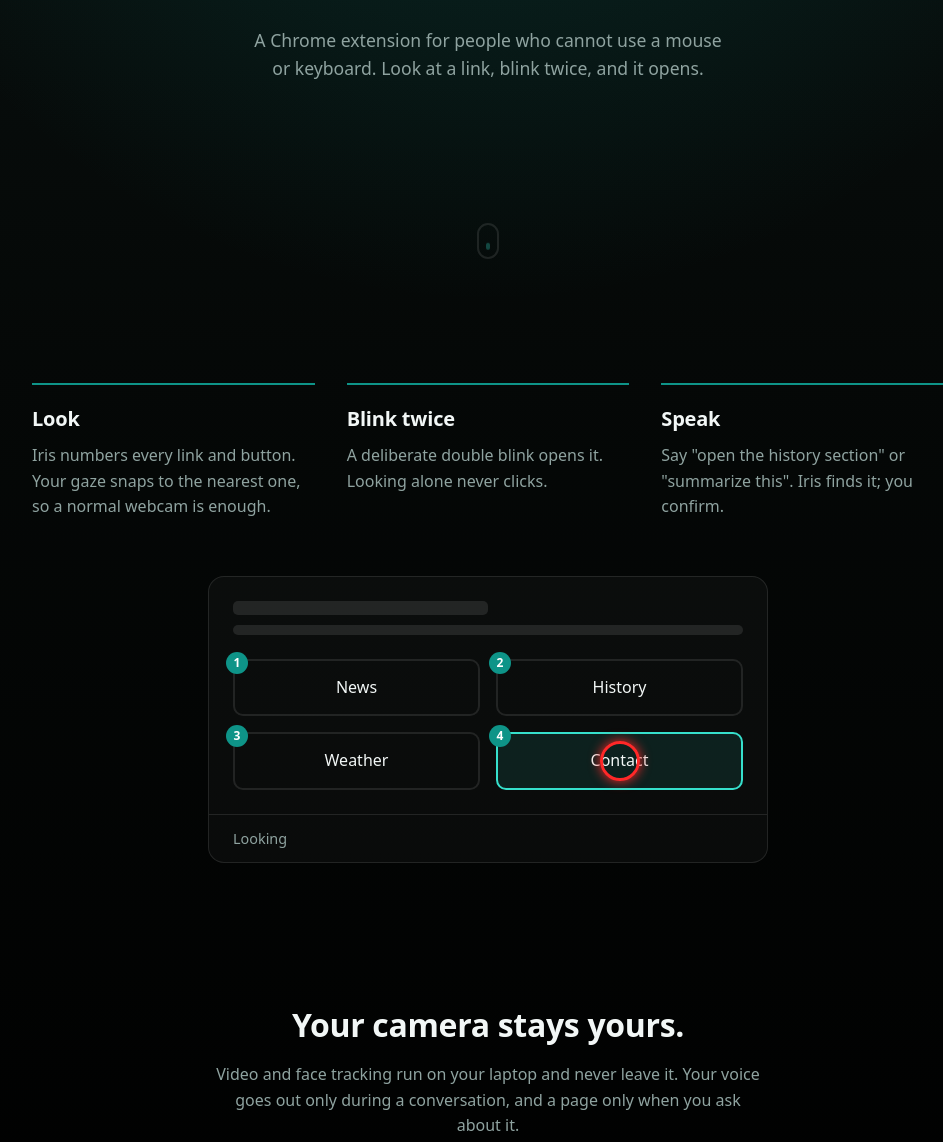
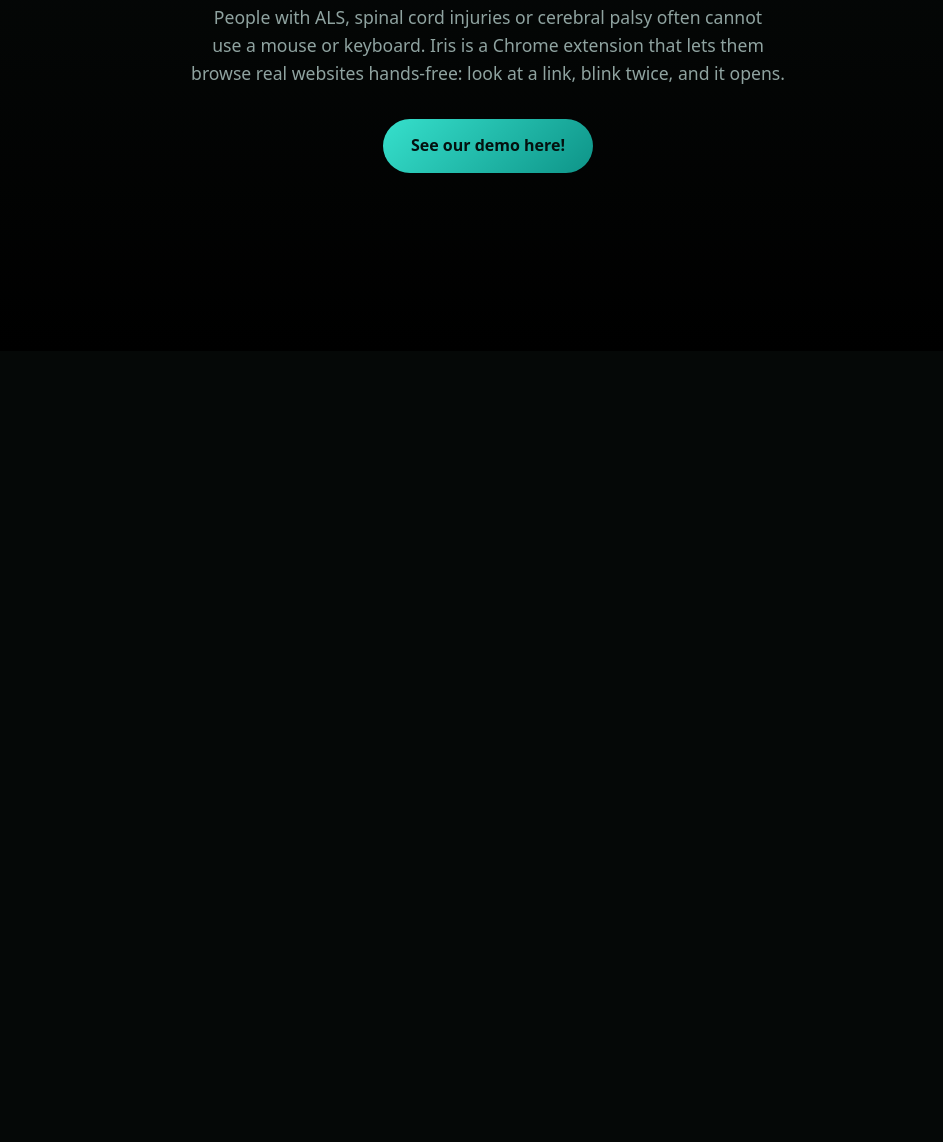
Before and after one commit to bryan3342/iris_sentinel, a browser extension: page site/index.html in a window 1280 px wide. Shown: the part 449-1591 px from the top of the page, without its empty margins (152-1095 px from the left). After the commit the page ends 800 px from the top, so only its background shows below. Drawn offline with Linux system fonts and the light colour scheme.

Commit message:
documentation:landing page with the project reason and demo link
Trims the landing page to the Iris wordmark intro, why the project exists and a
link to the Devpost demo. The script is no longer needed and is removed.

```diff
--- a/site/index.html
+++ b/site/index.html
@@ -9,9 +9,8 @@
   <link rel="stylesheet" href="styles.css">
 </head>
 <body>
-  <main>
-    <!-- Hero: the extension's opening animation. The eye appears and blinks, then "ris" pulls out of it. -->
-    <section class="hero">
+  <!-- The extension's opening animation: the eye appears and blinks, then "ris" pulls out of it. -->
+  <main class="hero">
     <h1 class="word" aria-label="Iris">
       <span class="word__i">
         <svg viewBox="0 0 44 96" class="word__svg" aria-hidden="true">
@@ -33,54 +32,8 @@
       </span><span class="word__rest" aria-hidden="true">ris</span>
     </h1>
     <p class="tagline">Browse the web with your eyes and voice.</p>
-      <p class="lead">A Chrome extension for people who cannot use a mouse or keyboard. Look at a link, blink twice, and it opens.</p>
-      <a class="scroll-cue" href="#how" aria-label="How it works"></a>
-    </section>
-
-    <section id="how" class="how">
-      <div class="steps">
-        <article class="step reveal">
-          <h2>Look</h2>
-          <p>Iris numbers every link and button. Your gaze snaps to the nearest one, so a normal webcam is enough.</p>
-        </article>
-        <article class="step reveal">
-          <h2>Blink twice</h2>
-          <p>A deliberate double blink opens it. Looking alone never clicks.</p>
-        </article>
-        <article class="step reveal">
-          <h2>Speak</h2>
-          <p>Say "open the history section" or "summarize this". Iris finds it; you confirm.</p>
-        </article>
-      </div>
-
-      <!-- Live demo: the gaze ring moves between numbered targets, a double blink opens one. -->
-      <div class="demo reveal" aria-hidden="true" inert>
-        <div class="demo__page" id="demo-page">
-          <div class="demo__line demo__line--title"></div>
-          <div class="demo__line"></div>
-          <div class="demo__targets">
-            <button class="target" data-n="1">News</button>
-            <button class="target" data-n="2">History</button>
-            <button class="target" data-n="3">Weather</button>
-            <button class="target" data-n="4">Contact</button>
-          </div>
-          <div class="gaze" id="gaze"></div>
-        </div>
-        <div class="demo__status" id="demo-status">Looking</div>
-      </div>
-    </section>
-
-    <section class="privacy reveal">
-      <h2>Your camera stays yours.</h2>
-      <p>Video and face tracking run on your laptop and never leave it. Your voice goes out only during a conversation, and a page only when you ask about it.</p>
-    </section>
+    <p class="lead">People with ALS, spinal cord injuries or cerebral palsy often cannot use a mouse or keyboard. Iris is a Chrome extension that lets them browse real websites hands-free: look at a link, blink twice, and it opens.</p>
+    <a class="demo-link" href="https://devpost.com/software/iris-58cvyt">See our demo here!</a>
   </main>
-
-  <footer class="footer">
-    <a href="https://github.com/bryan3342/iris_sentinel">GitHub</a>
-    <span>Desktop Chrome</span>
-  </footer>
-
-  <script src="main.js"></script>
 </body>
 </html>
--- a/site/main.js
+++ /dev/null
@@ -1,63 +0,0 @@
-// Iris landing page: scroll reveals and the gaze demo.
-const reducedMotion = window.matchMedia("(prefers-reduced-motion: reduce)").matches;
-const wait = (ms) => new Promise((resolve) => setTimeout(resolve, ms));
-
-// Fade sections in as they scroll into view.
-const revealObserver = new IntersectionObserver((entries) => {
-  for (const entry of entries) {
-    if (entry.isIntersecting) {
-      entry.target.classList.add("is-visible");
-      revealObserver.unobserve(entry.target);
-    }
-  }
-}, { threshold: 0.15 });
-document.querySelectorAll(".reveal").forEach((el, i) => {
-  el.style.transitionDelay = `${(i % 3) * 100}ms`;
-  revealObserver.observe(el);
-});
-
-// Gaze demo: the ring snaps to a numbered target, then a double blink opens it.
-const page = document.getElementById("demo-page");
-const gaze = document.getElementById("gaze");
-const status = document.getElementById("demo-status");
-const targets = [...page.querySelectorAll(".target")];
-
-function aimAt(target) {
-  const box = target.getBoundingClientRect();
-  const pageBox = page.getBoundingClientRect();
-  gaze.style.left = `${box.left - pageBox.left + box.width / 2}px`;
-  gaze.style.top = `${box.top - pageBox.top + box.height / 2}px`;
-  targets.forEach((t) => t.classList.toggle("is-aimed", t === target));
-}
-
-async function blink() {
-  gaze.classList.add("is-hidden"); // the cursor hides while the eyes are closed
-  await wait(160);
-  gaze.classList.remove("is-hidden");
-  await wait(220);
-}
-
-async function runDemo() {
-  const order = [1, 3, 0, 2];
-  for (let i = 0; ; i = (i + 1) % order.length) {
-    const target = targets[order[i]];
-    status.textContent = "Looking";
-    aimAt(target);
-    await wait(1400);
-    status.textContent = `Aimed at ${target.dataset.n}, blink twice to open`;
-    await wait(900);
-    await blink();
-    await blink();
-    target.classList.add("is-clicked");
-    status.textContent = `Opened ${target.textContent}`;
-    await wait(1100);
-    target.classList.remove("is-clicked");
-  }
-}
-
-if (reducedMotion) {
-  aimAt(targets[1]);
-  status.textContent = "Aimed at 2, blink twice to open";
-} else {
-  runDemo();
-}
--- a/site/styles.css
+++ b/site/styles.css
@@ -1,18 +1,18 @@
-/* Iris: one dark page. Teal from the logo, red gaze ring from the extension overlay. */
+/* Iris: one dark screen. Teal from the logo on a black gradient. */
 :root {
   color-scheme: dark;
   --bg: #050807;
   --glow: rgb(14 148 136 / 0.28);
   --text: #f2f7f6;
   --muted: #8fa3a0;
-  --line: rgb(255 255 255 / 0.1);
   --teal-1: #36e0cc;
   --teal-2: #0e9488;
-  --gaze: #ff2828;
   font-family: system-ui, sans-serif;
 }
 
 * { box-sizing: border-box; }
+
+html, body { height: 100%; }
 
 body {
   margin: 0;
@@ -24,20 +24,17 @@ body {
   line-height: 1.6;
 }
 
-main { max-width: 960px; margin: 0 auto; padding-inline: 24px; }
-h2 { margin: 0 0 8px; font-size: 1.25rem; letter-spacing: -0.01em; }
 p { margin: 0; }
 
-/* Hero */
 .hero {
-  min-height: 92vh;
+  min-height: 100%;
   display: flex;
   flex-direction: column;
   align-items: center;
   justify-content: center;
+  gap: 20px;
+  padding: 48px 24px;
   text-align: center;
-  gap: 18px;
-  position: relative;
 }
 
 /* Wordmark, same drawing and motion as the extension's first-open splash. */
@@ -59,29 +56,21 @@ p { margin: 0; }
 .stem { transform-origin: top; animation: stem 0.5s ease-out 1.4s both; }
 
 .tagline { font-size: clamp(1.5rem, 4vw, 2.4rem); font-weight: 600; letter-spacing: -0.02em; text-wrap: balance; animation: rise 0.8s ease-out 2.4s both; }
-.lead { max-width: 34em; color: var(--muted); font-size: 1.1rem; text-wrap: balance; animation: rise 0.8s ease-out 2.7s both; }
+.lead { max-width: 36em; color: var(--muted); font-size: 1.1rem; text-wrap: balance; animation: rise 0.8s ease-out 2.7s both; }
 
-.scroll-cue {
-  position: absolute;
-  bottom: 28px;
-  width: 22px;
-  height: 36px;
-  border: 2px solid var(--line);
-  border-radius: 12px;
-  animation: rise 0.8s ease-out 3.2s both;
+.demo-link {
+  margin-top: 12px;
+  padding: 14px 28px;
+  border-radius: 999px;
+  background: linear-gradient(135deg, var(--teal-1), var(--teal-2));
+  color: #04110f;
+  font-weight: 700;
+  text-decoration: none;
+  transition: transform 0.2s, box-shadow 0.2s;
+  animation: rise 0.8s ease-out 3s both;
 }
-.scroll-cue::after {
-  content: "";
-  position: absolute;
-  left: 50%;
-  top: 7px;
-  width: 4px;
-  height: 7px;
-  margin-left: -2px;
-  border-radius: 2px;
-  background: var(--teal-1);
-  animation: cue 1.8s ease-in-out infinite;
-}
+.demo-link:hover { transform: translateY(-2px); box-shadow: 0 8px 28px rgb(54 224 204 / 0.35); }
+.demo-link:focus-visible { outline: 2px solid var(--teal-1); outline-offset: 4px; }
 
 @keyframes eye-in { from { opacity: 0; transform: scale(0.6); } to { opacity: 1; transform: scale(1); } }
 @keyframes blink-once { 0%, 100% { transform: scaleY(1); } 50% { transform: scaleY(0.08); } }
@@ -90,81 +79,11 @@ p { margin: 0; }
 @keyframes stem { from { transform: scaleY(0); } to { transform: scaleY(1); } }
 @keyframes pull { from { max-width: 0; opacity: 0; clip-path: inset(0 100% 0 0); } to { max-width: 2.5em; opacity: 1; clip-path: inset(0 0 0 0); } }
 @keyframes rise { from { opacity: 0; transform: translateY(16px); } to { opacity: 1; transform: none; } }
-@keyframes cue { 0% { opacity: 0; transform: translateY(0); } 40% { opacity: 1; } 100% { opacity: 0; transform: translateY(12px); } }
 
-/* How it works */
-.how { padding-block: 96px; display: grid; gap: 56px; }
-.steps { display: grid; grid-template-columns: repeat(3, 1fr); gap: 32px; }
-.step { border-top: 2px solid var(--teal-2); padding-top: 18px; }
-.step p { color: var(--muted); }
-
-/* Demo */
-.demo { max-width: 560px; width: 100%; margin: 0 auto; border: 1px solid var(--line); border-radius: 16px; background: rgb(255 255 255 / 0.03); overflow: hidden; }
-.demo__page { position: relative; padding: 24px; }
-.demo__line { height: 10px; border-radius: 5px; background: var(--line); margin-bottom: 10px; }
-.demo__line--title { width: 50%; height: 14px; }
-.demo__targets { display: grid; grid-template-columns: 1fr 1fr; gap: 16px; margin-top: 24px; }
-.target {
-  position: relative;
-  font: inherit;
-  padding: 14px;
-  border-radius: 10px;
-  border: 2px solid var(--line);
-  background: transparent;
-  color: var(--text);
-  transition: border-color 0.25s, background 0.25s, transform 0.25s;
-}
-.target::before {
-  content: attr(data-n);
-  position: absolute;
-  top: -9px;
-  left: -9px;
-  width: 22px;
-  height: 22px;
-  border-radius: 50%;
-  background: var(--teal-2);
-  color: #fff;
-  font-size: 0.75rem;
-  font-weight: 700;
-  line-height: 22px;
-}
-.target.is-aimed { border-color: var(--teal-1); background: rgb(54 224 204 / 0.1); }
-.target.is-clicked { transform: scale(0.95); background: rgb(54 224 204 / 0.3); }
-.gaze {
-  position: absolute;
-  left: 50%;
-  top: 50%;
-  width: 40px;
-  height: 40px;
-  margin: -20px 0 0 -20px;
-  border: 3px solid var(--gaze);
-  border-radius: 50%;
-  box-shadow: 0 0 12px var(--gaze);
-  pointer-events: none;
-  transition: left 0.9s cubic-bezier(0.4, 0, 0.2, 1), top 0.9s cubic-bezier(0.4, 0, 0.2, 1), opacity 0.15s;
-}
-.gaze.is-hidden { opacity: 0; }
-.demo__status { padding: 12px 24px; border-top: 1px solid var(--line); color: var(--muted); font-size: 0.9rem; }
-
-/* Privacy */
-.privacy { padding-block: 40px 120px; text-align: center; }
-.privacy h2 { font-size: clamp(1.5rem, 3.5vw, 2rem); margin-bottom: 12px; }
-.privacy p { color: var(--muted); max-width: 34em; margin: 0 auto; }
-
-.footer { display: flex; justify-content: center; gap: 24px; padding: 28px; border-top: 1px solid var(--line); color: var(--muted); font-size: 0.9rem; }
-.footer a { color: var(--teal-1); text-decoration: none; }
-a:focus-visible { outline: 2px solid var(--teal-1); outline-offset: 4px; }
-
-/* Scroll reveal: content is visible at rest and only slides into place. */
-.reveal { transform: translateY(24px); transition: transform 0.8s ease, opacity 0.8s ease; opacity: 0.4; }
-.reveal.is-visible { transform: none; opacity: 1; }
-
-@media (max-width: 720px) {
-  .steps { grid-template-columns: 1fr; gap: 28px; }
-  main { padding-inline: 16px; }
+@media (max-width: 560px) {
+  .hero { padding-inline: 16px; }
 }
 
 @media (prefers-reduced-motion: reduce) {
   *, *::before, *::after { animation: none !important; transition: none !important; }
-  .reveal { transform: none; opacity: 1; }
 }
```
Lines whose indentation alone changed are shown as unchanged.
